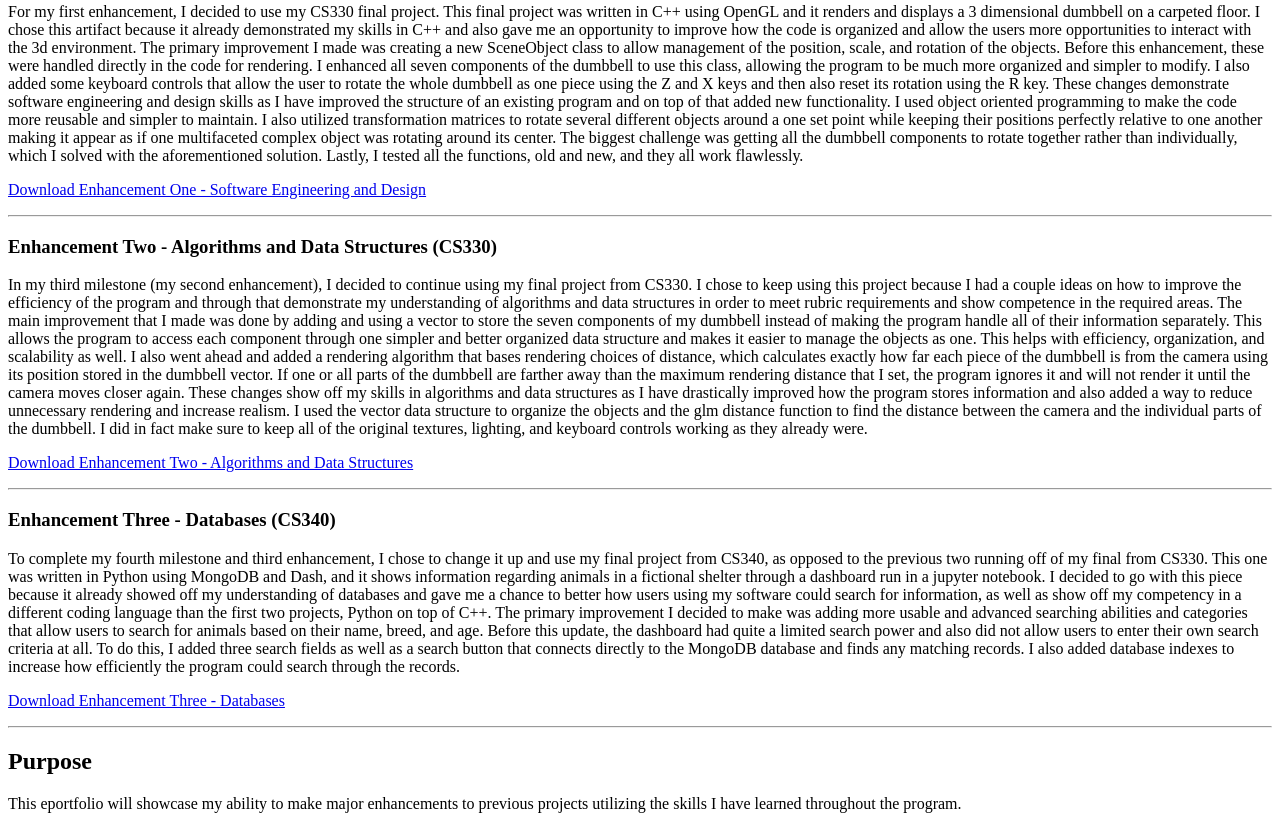
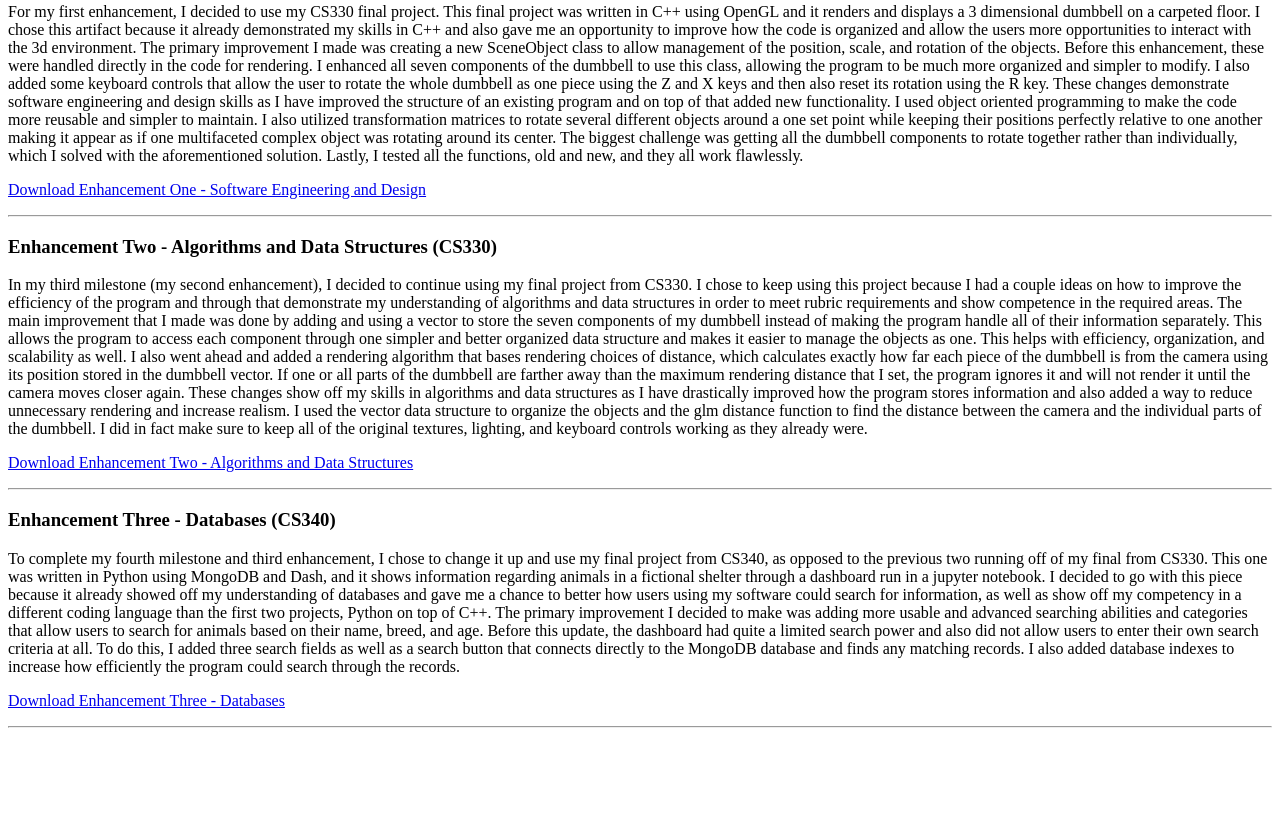
Before and after one commit to 6185jcaron/caron-snhu-cs499-eportfolio, a plain HTML site: page index.html in a window 1280 px wide. Shown: the part 403-1232 px from the top of the page. After the commit the page ends 1139 px from the top, so only its background shows below. Drawn offline with Linux system fonts and the light colour scheme.

Commit message:
Update index.html

```diff
--- a/index.html
+++ b/index.html
@@ -133,11 +133,6 @@
 
     <hr>
 
-    <h2>Purpose</h2>
-    <p>
-        This eportfolio will showcase my ability to make major enhancements
-        to previous projects utilizing the skills I have learned throughout
-        the program.
-    </p>
+
 </body>
 </html>
```
